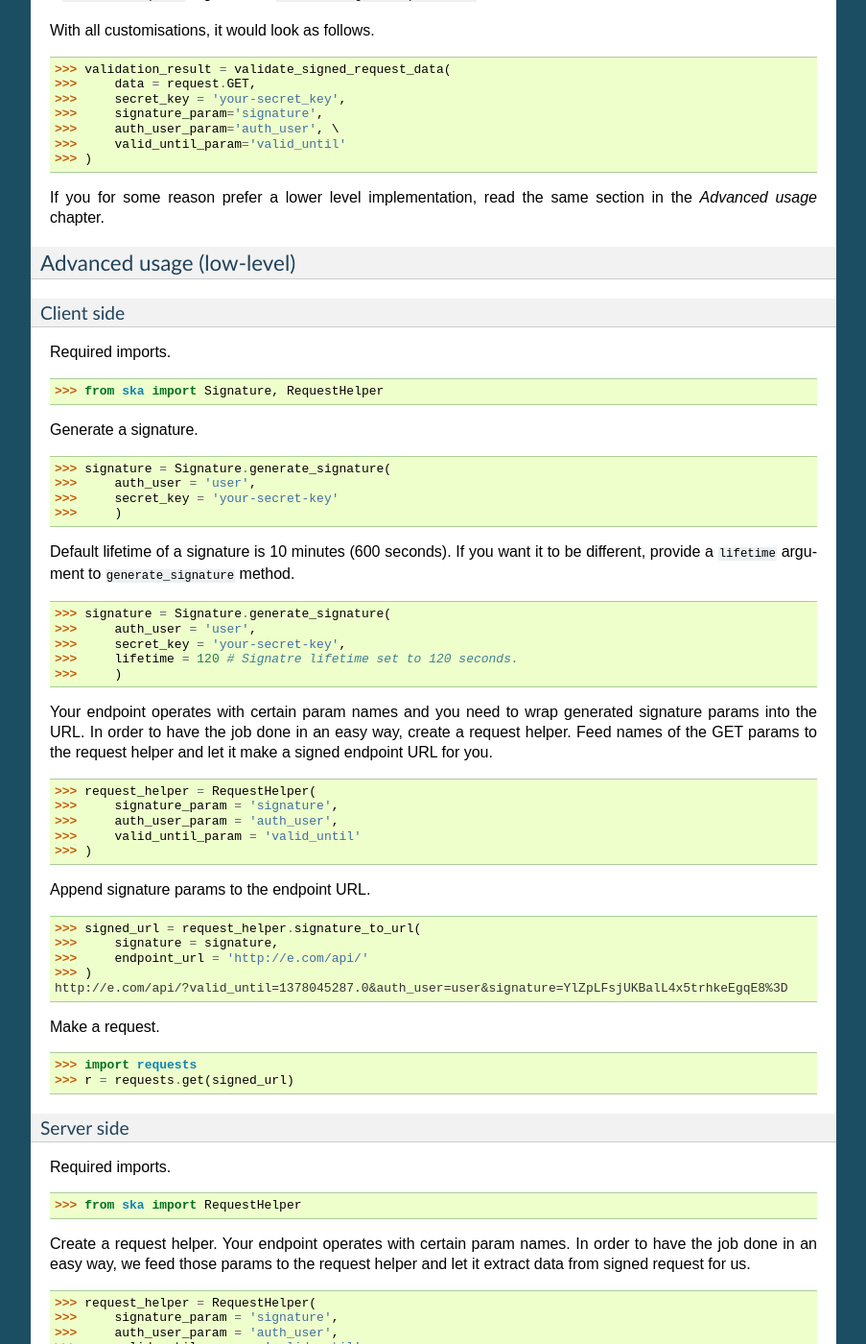
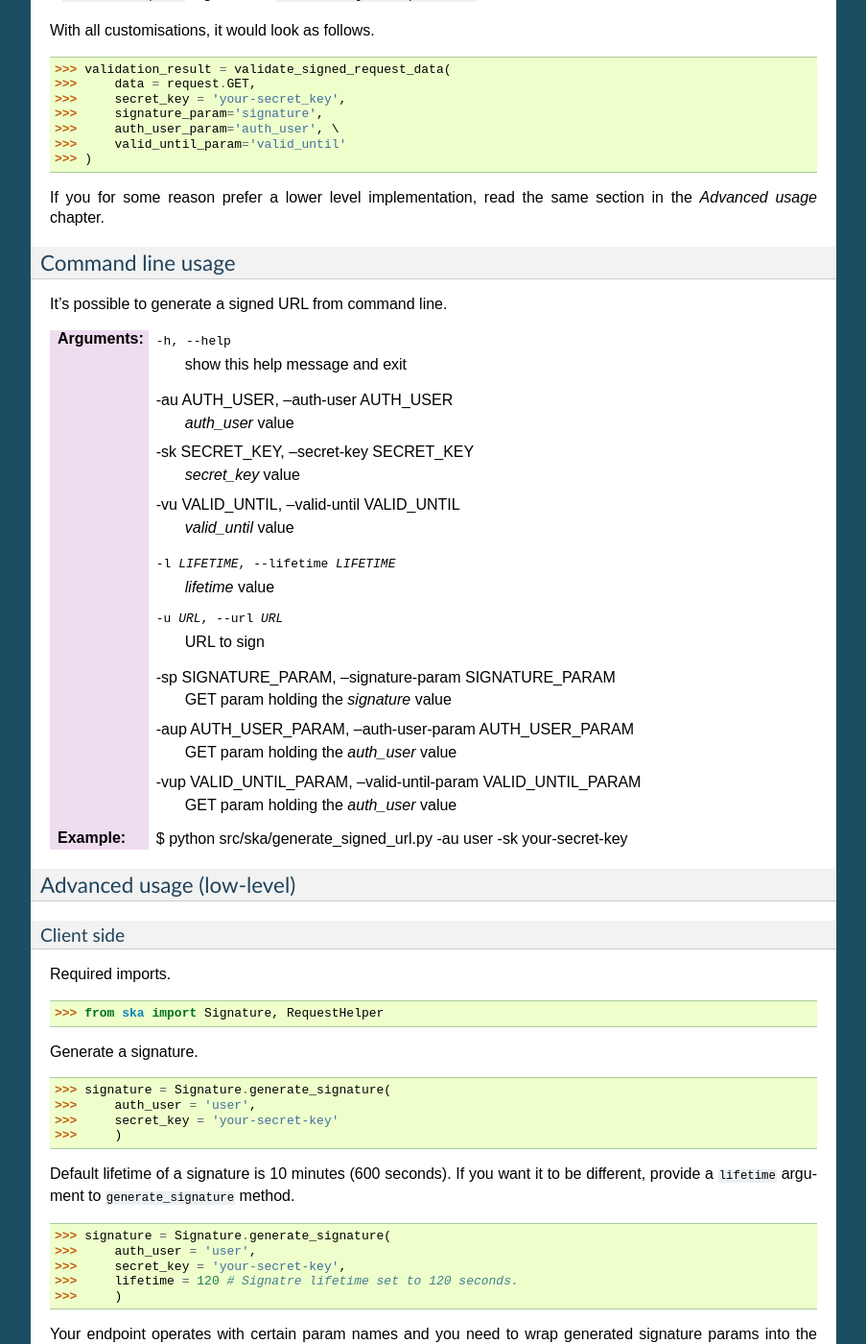
Before and after one commit to barseghyanartur/ska, a Sphinx documentation site: the page built from docs/index.rst, in a window 1280 px wide and 1400 px high, scrolled down 2099 px. Shown: the whole window at 96% size, without its empty margins (198-1101 px from the left). Built offline with Sphinx 7.4.7, drawn with Linux system fonts in a browser that asks for light colours; some of the changed text lies outside the part shown.

Commit message:
adding command line tools; version update

```diff
--- a/docs/conf.py
+++ b/docs/conf.py
@@ -49,9 +49,9 @@ copyright = u'2013, Artur Barseghyan <artur.barseghyan@gmail.com>'
 # built documents.
 #
 # The short X.Y version.
-version = '0.2'
+version = '0.3'
 # The full version, including alpha/beta/rc tags.
-release = '0.2'
+release = '0.3'
 
 # The language for content autogenerated by Sphinx. Refer to documentation
 # for a list of supported languages.
--- a/docs/index.rst
+++ b/docs/index.rst
@@ -80,8 +80,9 @@ Required imports.
 
 >>> from ska import validate_signed_request_data
 
-Validating the signed request data. Note, that ``request.GET`` is given as an example.
-It will most likely vary from what's used in your framework (unless you use Django).
+Validating the signed request data. Note, that ``data`` value is expected to be a dictionary;
+``request.GET`` is given as an example. It will most likely vary from what's used in your
+framework (unless you use Django).
 
 >>> validation_result = validate_signed_request_data(
 >>>     data = request.GET, # Note, that ``request.GET`` is given as example.
@@ -119,6 +120,41 @@ With all customisations, it would look as follows.
 
 If you for some reason prefer a lower level implementation, read the same section in the
 `Advanced usage` chapter.
+
+Command line usage
+---------------------------------------------------
+It's possible to generate a signed URL from command line.
+
+:Arguments:
+
+  -h, --help            show this help message and exit
+
+  -au AUTH_USER, --auth-user AUTH_USER
+                        `auth_user` value
+
+  -sk SECRET_KEY, --secret-key SECRET_KEY
+                        `secret_key` value
+
+  -vu VALID_UNTIL, --valid-until VALID_UNTIL
+                        `valid_until` value
+
+  -l LIFETIME, --lifetime LIFETIME
+                        `lifetime` value
+
+  -u URL, --url URL     URL to sign
+
+  -sp SIGNATURE_PARAM, --signature-param SIGNATURE_PARAM
+                        GET param holding the `signature` value
+
+  -aup AUTH_USER_PARAM, --auth-user-param AUTH_USER_PARAM
+                        GET param holding the `auth_user` value
+
+  -vup VALID_UNTIL_PARAM, --valid-until-param VALID_UNTIL_PARAM
+                        GET param holding the `auth_user` value
+
+:Example:
+
+    $ python src/ska/generate_signed_url.py -au user -sk your-secret-key
 
 Advanced usage (low-level)
 ---------------------------------------------------
--- a/setup.py
+++ b/setup.py
@@ -6,7 +6,7 @@ try:
 except:
   readme = ''
 
-version = '0.2'
+version = '0.3'
 
 setup(
     name = 'ska',
```
Also changed, not shown: readme.rst (+38 -2 lines), todos.rst (added, +16 -0 lines), 4 other files.
